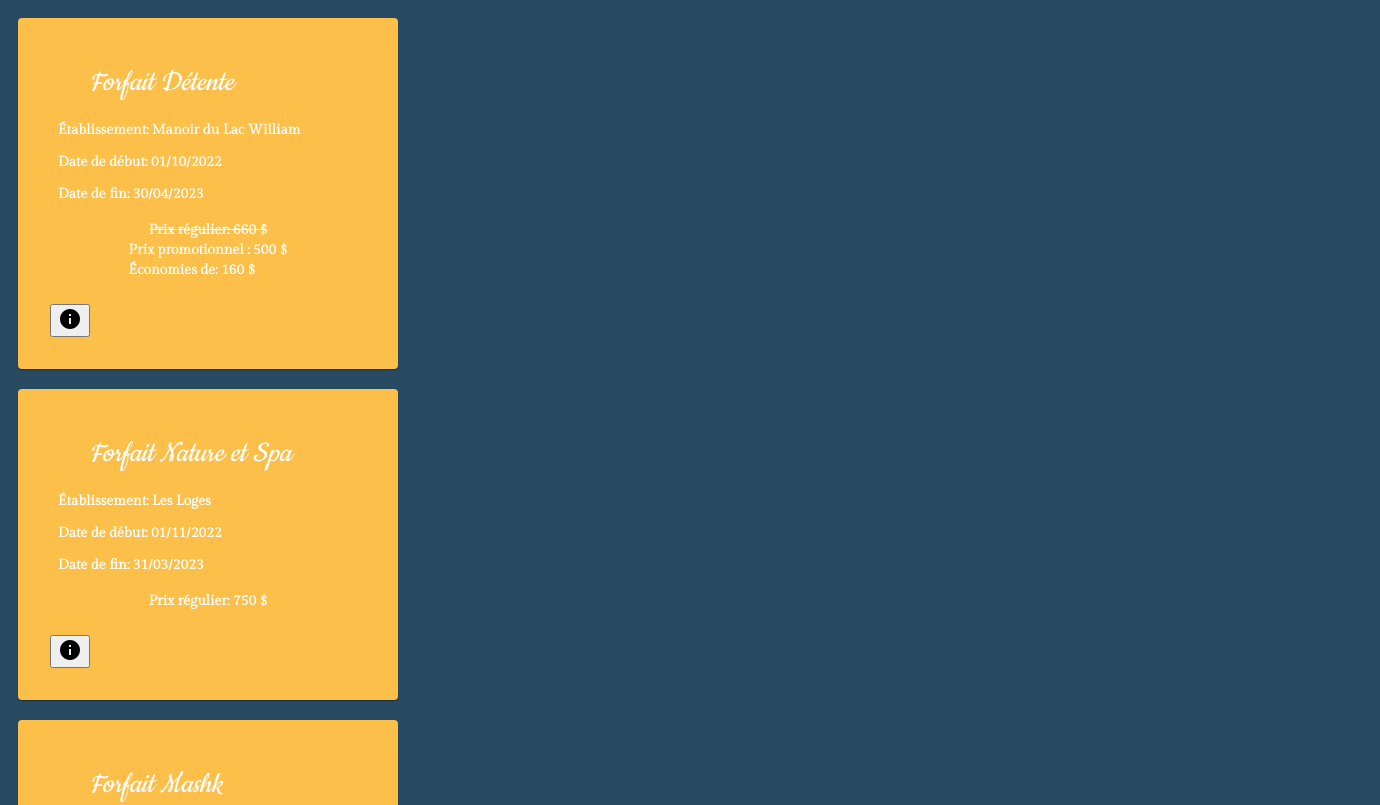
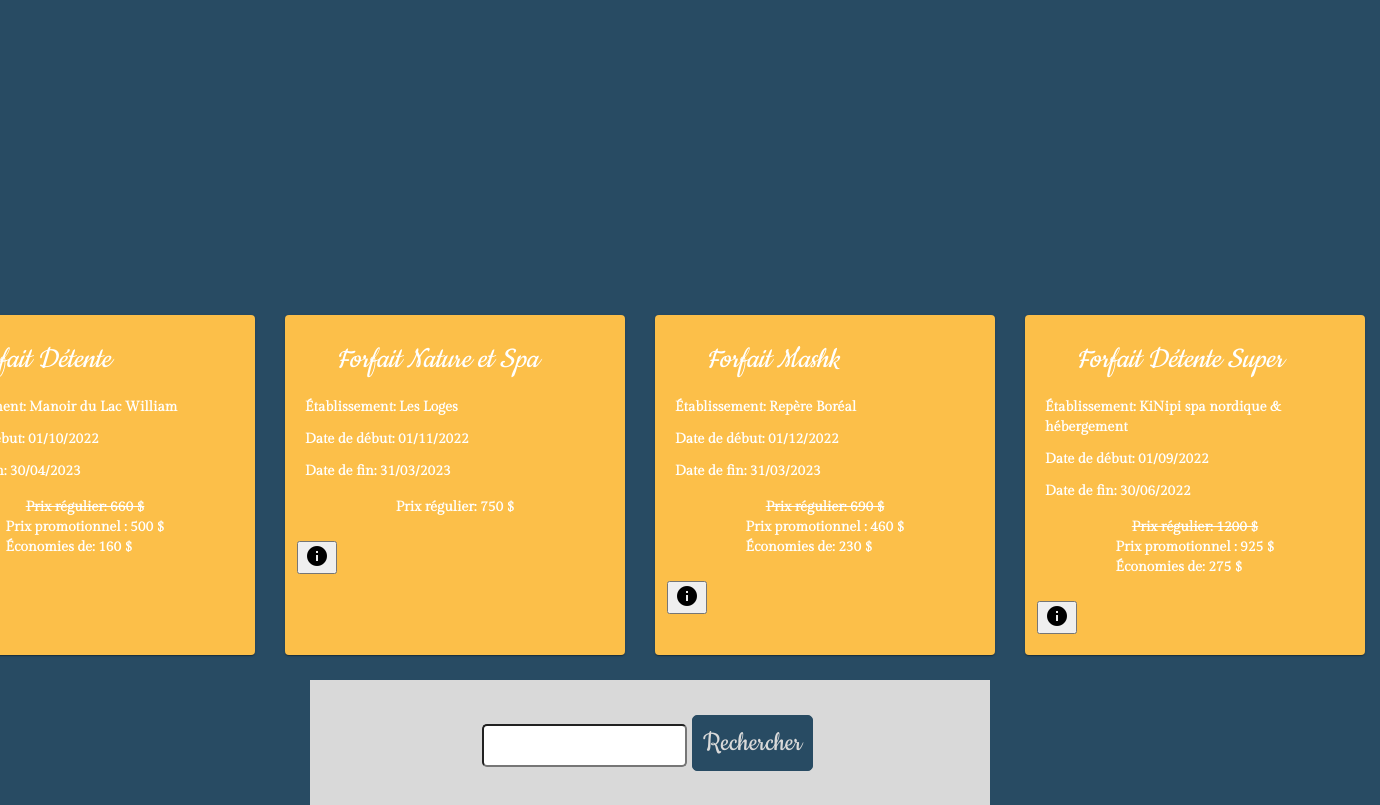
Before and after one commit to roxperron/aec_forfaitetrieapp_part1, an Angular app: page / in a window 1280 px wide. Shown: the top 805 px of the page, 1380 px wide, since content can reach past the window. Built offline with nearby package versions, Linux system fonts and the light colour scheme; a web font is replaced by a local one.

Commit message:
flex mini-card component fixes

```diff
--- a/src/app/mini-card-package/mini-card-package.component.css
+++ b/src/app/mini-card-package/mini-card-package.component.css
@@ -1,15 +1,12 @@
-.minicard__container{
-    display: flex;
-    justify-content: space-between;
-    flex-direction: row;
-}
+
 
 .prenium__package{
     background-color: #fcbf49;
     color:#FFFFFF;
-    width: 25%;
-    padding: 40px;
-    margin: 10px;
+    padding: 20px;
+    margin: 15px;
+    width: 300px;
+    height: 300px;
 }
 
 .mat-card-title{
--- a/src/app/mini-card-package/mini-card-package.component.html
+++ b/src/app/mini-card-package/mini-card-package.component.html
@@ -1,5 +1,4 @@
 
-      <div class="minicard__container">
           <!-- Afficher les forfait prenium seulement -->
             <mat-card class="prenium__package" *ngIf="package?.prenium === true">
                     <mat-card-header>
@@ -20,4 +19,3 @@
                         </span></button>
                     </mat-card-actions>
             </mat-card>
-      </div>
--- a/src/app/mock-packages.ts
+++ b/src/app/mock-packages.ts
@@ -39,6 +39,7 @@
         categories: ["Hébergement" , "Restauration" , "Massothérapie"],
         rank:"Prenium",
         prenium: true,
+
     },
 
     {
--- a/src/app/package.ts
+++ b/src/app/package.ts
@@ -1,4 +1,6 @@
+import { _RecycleViewRepeaterStrategy } from "@angular/cdk/collections";
 import { Lodging } from "./lodging";
+
 
 export interface Package {
   id?: number;
@@ -13,4 +15,5 @@
   prenium?: boolean;
   lodging: Lodging;
   categories: string[];
+
 }
--- a/src/app/package/package.component.html
+++ b/src/app/package/package.component.html
@@ -28,7 +28,6 @@
             <div class="period__container">
                 <p>En vigeur du: {{package?.startdate}}</p>
                 <p>Jusqu'au: {{package?.enddate}}</p>
-                <p>Jusqu'au: {{package?.enddate}}</p>
             </div>
             <div>
 
--- a/src/app/packages-list/packages-list.component.css
+++ b/src/app/packages-list/packages-list.component.css
@@ -1,5 +1,6 @@
-:host{
-    display: block;
-    background-color: #284b63;
-    color:#FFFFFF;
+
+.minicard__container{
+    display: flex;
+    justify-content: center;
+    align-items: center;
 }
--- a/src/app/packages-list/packages-list.component.html
+++ b/src/app/packages-list/packages-list.component.html
@@ -1,8 +1,16 @@
 
-<app-mini-card-package *ngFor="let package of packages" [package]="package"></app-mini-card-package>
+<section class="minicard__container">
+    <app-mini-card-package *ngFor="let package of packages" [package]="package"></app-mini-card-package>
+</section>
 
-<app-packages-search></app-packages-search>
+<section>
+    <app-packages-search></app-packages-search>
+</section>
 
-<app-package *ngFor="let package of packages" [package]="package"></app-package>
+<section>
+    <app-package *ngFor="let package of packages" [package]="package"></app-package>
+</section>
 
-<app-package-form></app-package-form>
+<section>
+    <app-package-form></app-package-form>
+</section>
--- a/src/app/packages-search/packages-search.component.css
+++ b/src/app/packages-search/packages-search.component.css
@@ -2,7 +2,7 @@
     display: flex;
     justify-content: center;
     align-items: center;
-    background-color:#3c6e71 ;
+    background-color:#d9d9d9;
     width: 100%;
     padding: 30px;
     margin: 10px;
@@ -18,7 +18,8 @@
     font-size: 30px;
     padding:10px;
     border-radius: 5px;
-    border:1px solid #FFFFFF;
-    color:#284b63;
+    border:1px solid #284b63;
+    background-color: #284b63;
+    color:#d9d9d9;
     margin: 5px;
 }
--- a/src/styles.css
+++ b/src/styles.css
@@ -4,5 +4,6 @@
 
 .body__container{
     background-color: #284b63;
-    max-width: 1200px;
+    margin:200px;
+    padding: 100px;
 }
```
